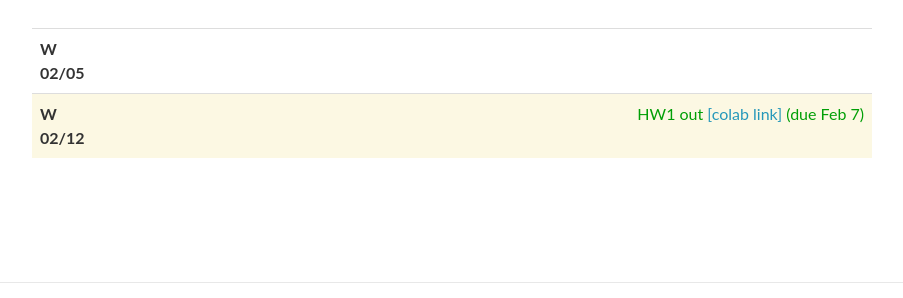
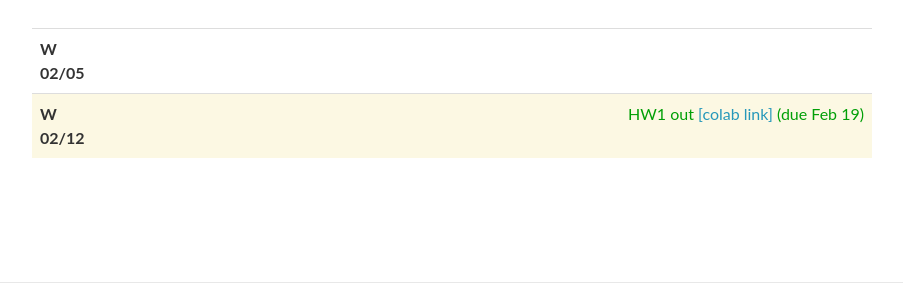
Before and after one commit to statmlben/CUHK-STAT1013, a Jekyll site: the page built from _pages/lectures.md, in a window 1280 px wide and 987 px high. Shown: the part 485-783 px from the top of the window, without its empty margins (188-1091 px from the left). Built offline with Jekyll 4.4.1, drawn with Linux system fonts in a browser that asks for light colours; nearby versions of some CDN libraries; comment, search, counter and statistics services are not loaded.

Commit message:
update due

```diff
--- a/_data/lectures.yml
+++ b/_data/lectures.yml
@@ -83,7 +83,7 @@
     - <a href="https://realpython.com/python-seaborn-tutorial/" target="_blank">Python Seaborn Tutorial for Beginners</a> - This tutorial by Real Python covers the basics and some advanced features of Seaborn.
     - <a href="https://towardsdatascience.com/data-visualization-using-seaborn-fc24db95a850" target="_blank">Data Visualization Using Seaborn</a> - An article on Towards Data Science that walks you through Seaborn's features with examples.
     - <a href="https://www.datacamp.com/community/tutorials/seaborn-python-tutorial" target="_blank">Comprehensive Guide to Seaborn in Python</a> - A DataCamp tutorial that offers a deep dive into Seaborn for data visualization.
-  logistics: <span class="event">HW1 out <a href="https://colab.research.google.com/drive/1lJ0SOhSGUgikYIfXdl_IRUT_iAPd69bC?usp=sharing" target="_blank">[colab link]</a> (due Feb 7) </span>
+  logistics: <span class="event">HW1 out <a href="https://colab.research.google.com/drive/1lJ0SOhSGUgikYIfXdl_IRUT_iAPd69bC?usp=sharing" target="_blank">[colab link]</a> (due Feb 19) </span>
 
 # - date: W 02/07
 #   lecturer:
```
